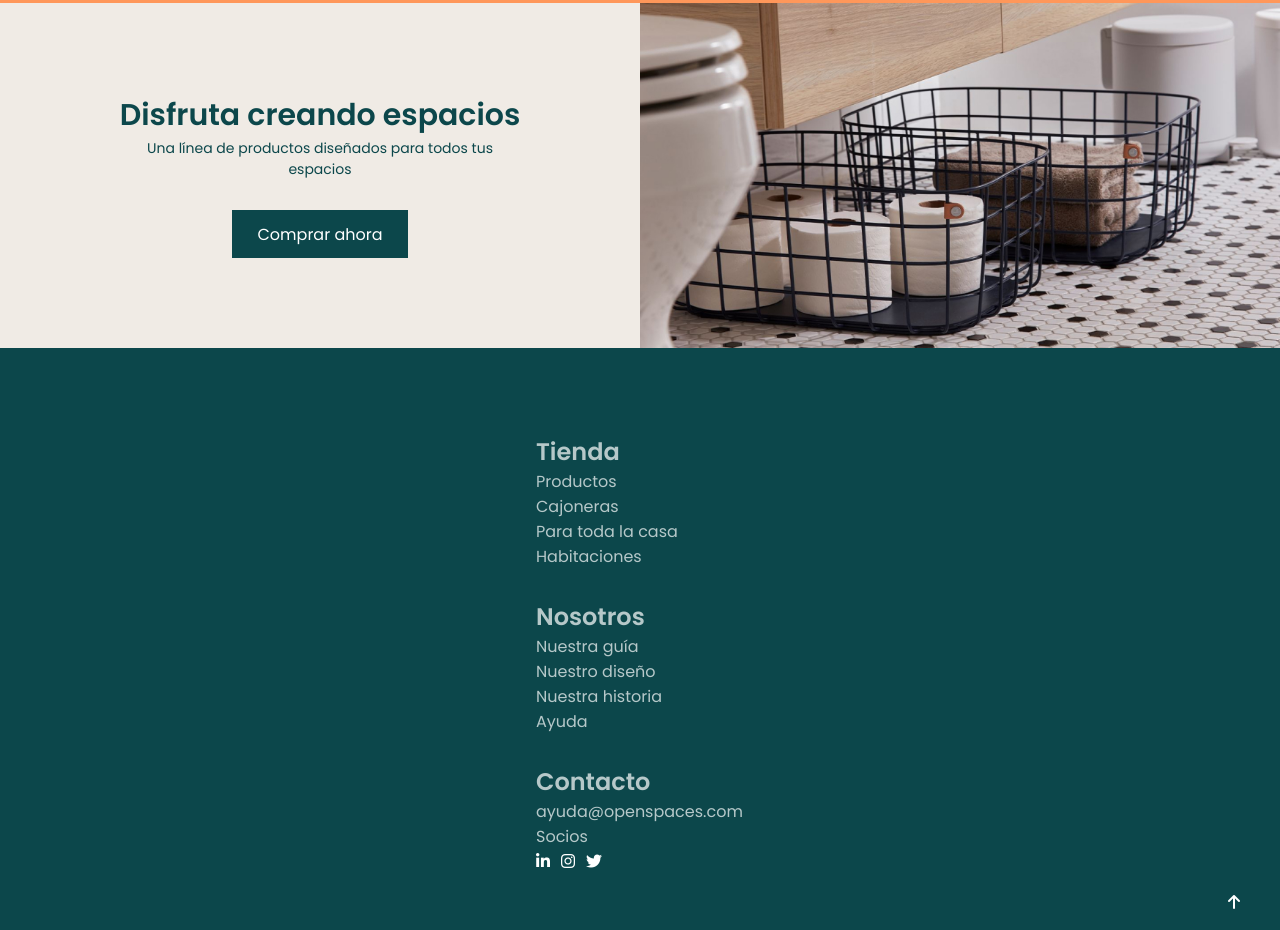
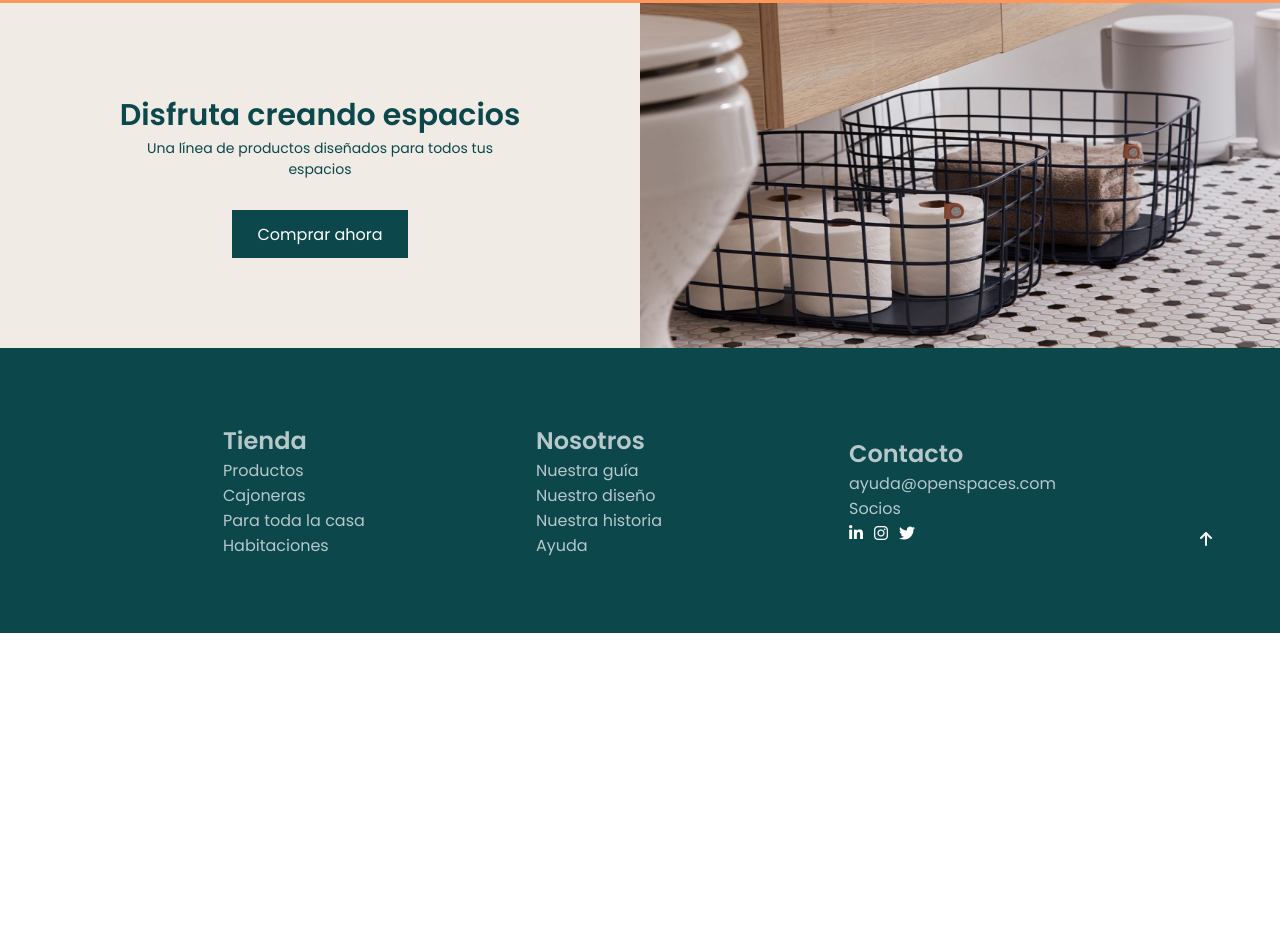
Before and after one commit to Adalab/modulo-1-evaluacion-final-tanferest, a website: page docs/index.html in a window 1280 px wide. Shown: the part 1656-2586 px from the top of the page. After the commit the page ends 2289 px from the top, so only its background shows below. Drawn offline with nearby package versions, Linux system fonts and the light colour scheme; files that its build step writes are made by us from their sources.

Commit message:
add tablet responsive on footer

```diff
--- a/src/scss/components/_links.scss
+++ b/src/scss/components/_links.scss
@@ -6,5 +6,9 @@
         position: absolute;
         right: 28px;
         bottom: 16px;
+        @include tablet {
+            right: 56px;
+            bottom: 82px;
+        }
     }
 }
--- a/src/scss/layout/_footer.scss
+++ b/src/scss/layout/_footer.scss
@@ -7,12 +7,20 @@
     align-items: center;
     text-align: left;
     padding: 56px 0;
+    @include tablet {
+        flex-direction: row;
+        justify-content: space-evenly;
+        padding: 75px 118px;
+    }
     &__title {
         font-size: 1.25rem;
     }
     &__nav {
         padding-top: 30px;
         width: 208px;
+        @include tablet {
+            padding: 0;
+        }
         &--item {
             color: $text2;
         }
```
